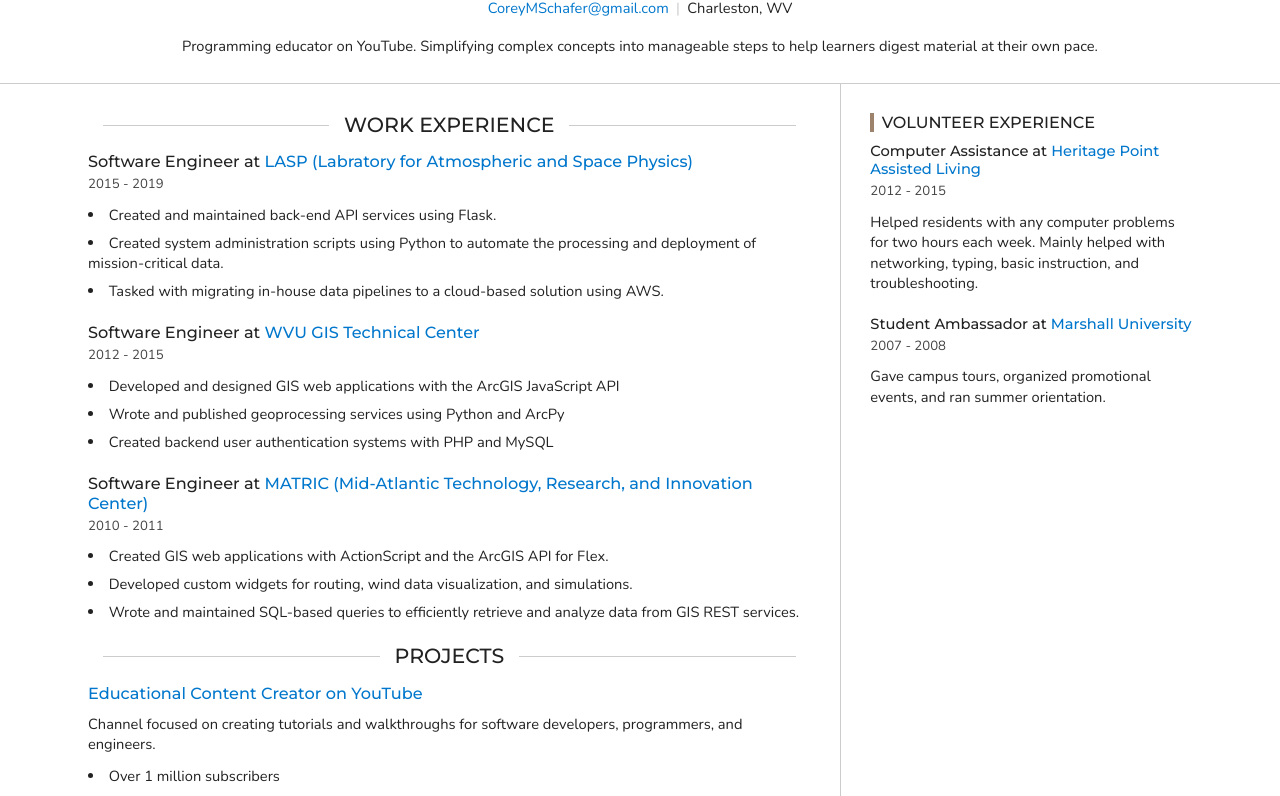
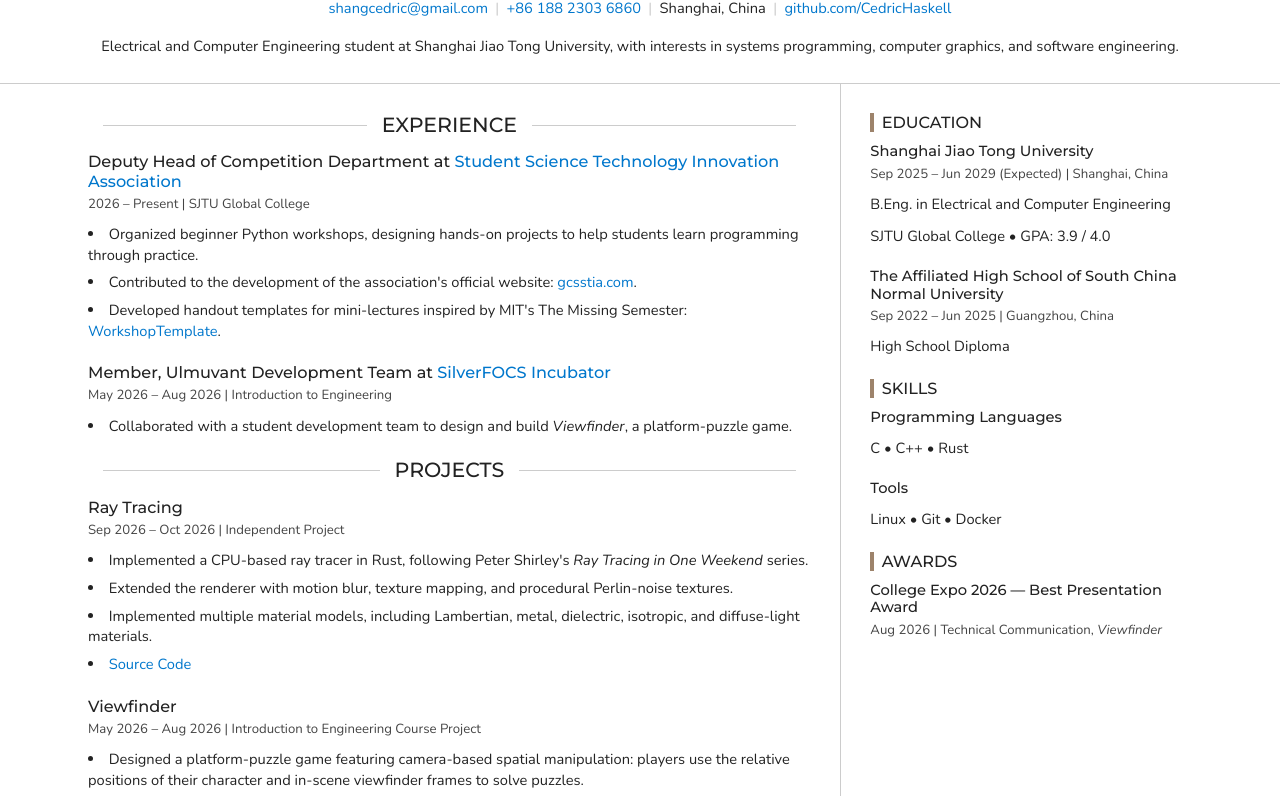
Before and after one commit to CedricHaskell/cedrichaskell.github.io, a plain HTML site: page index.html in a window 1280 px wide. Shown: the part 93-889 px from the top of the page. Drawn offline with nearby package versions, Linux system fonts and the light colour scheme.

Commit message:
modify content

```diff
--- a/index.html
+++ b/index.html
@@ -5,24 +5,16 @@
     <meta name="viewport" content="width=device-width, initial-scale=1">
 
     <!-- Site Info -->
-    <title>Corey Schafer - Resume</title>
-    <meta name="description" content="Corey Schafer - Programming educator on YouTube. Simplifying complex concepts into manageable steps to help learners digest material at their own pace.">
-    <meta name="author" content="Corey Schafer">
+    <title>Yujie Shang - Resume</title>
+    <meta name="description" content="Yujie Shang - Electrical and Computer Engineering student at Shanghai Jiao Tong University. Interested in systems programming, computer graphics, and software engineering.">
+    <meta name="author" content="Yujie Shang">
 
-    <!-- Open Graph Tags: The title of the page for social media sharing. It can match the title tag or be more descriptive. -->
-    <meta property="og:title" content="Corey Schafer">
-
-    <!-- Open Graph Tags: Typically set to "website" for static sites or "article" for content-heavy pages. -->
+    <!-- Open Graph Tags -->
+    <meta property="og:title" content="Yujie Shang">
     <meta property="og:type" content="website">
-
-    <!-- Open Graph Tags: The URL of the page, used to ensure link previews resolve to the correct page. -->
     <meta property="og:url" content="/resume.html">
-
-    <!-- Open Graph Tags: URL of an image that represents the page. Useful for link previews. -->
     <meta property="og:image" content="/portfolio_media/profile.jpg">
-
-    <!-- Open Graph Tags: Provides an alternative text for the image to improve accessibility. -->
-    <meta property="og:image:alt" content="Corey Schafer Profile Image">
+    <meta property="og:image:alt" content="Yujie Shang Profile Image">
 
     <!-- Preconnect for Google Fonts -->
     <link rel="preconnect" href="https://fonts.googleapis.com">
@@ -50,9 +42,6 @@
 
     <!-- Web app manifest for Progressive Web Apps -->
     <link rel="manifest" href="/site.webmanifest">
-
-    <!-- Content Security Policy: Uncomment to enhance security by restricting where content can be loaded from (useful for preventing certain attacks like XSS). Update if adding external sources (e.g., Google Fonts, Bootstrap CDN, analytics, etc). -->
-    <!-- <meta http-equiv="Content-Security-Policy" content=" default-src 'self'; script-src 'self' code.jquery.com; style-src 'self' fonts.googleapis.com; font-src fonts.gstatic.com; img-src 'self' images.examplecdn.com; "> -->
   </head>
 
   <body>
@@ -60,21 +49,27 @@
       <div class="container">
         <div class="header-top flex-responsive">
           <div class="header-info">
-            <h1>Corey Schafer</h1>
+            <h1>Yujie Shang</h1>
 
             <address>
               <ul class="inline-list flex-responsive">
-
                 <li>
-                      <a href="mailto:CoreyMSchafer@gmail.com">CoreyMSchafer@gmail.com</a>
+                  <a href="mailto:shangcedric@gmail.com">shangcedric@gmail.com</a>
                 </li>
-
-
-                  <li>Charleston, WV</li>
+                <li>
+                  <a href="tel:+8618823036860">+86 188 2303 6860</a>
+                </li>
+                <li>Shanghai, China</li>
+                <li>
+                  <a href="https://github.com/CedricHaskell">github.com/CedricHaskell</a>
+                </li>
               </ul>
             </address>
 
-            <p class="header-summary">Programming educator on YouTube. Simplifying complex concepts into manageable steps to help learners digest material at their own pace.</p>
+            <p class="header-summary">
+              Electrical and Computer Engineering student at Shanghai Jiao Tong University,
+              with interests in systems programming, computer graphics, and software engineering.
+            </p>
           </div>
         </div>
       </div>
@@ -85,80 +80,78 @@
         <main>
 
           <section>
-              <h2 class="section-heading">Work Experience</h2>
+            <h2 class="section-heading">Experience</h2>
 
             <section>
               <h3>
-
-                      Software Engineer at <a href="https://lasp.colorado.edu/">LASP (Labratory for Atmospheric and Space Physics)</a>
-
+                Deputy Head of Competition Department at
+                <a href="https://gcsstia.com/">Student Science Technology Innovation Association</a>
               </h3>
 
-                    <p class="section-label">2015 - 2019</p>
-
-
+              <p class="section-label">2026 – Present | SJTU Global College</p>
 
               <ul>
-                      <li>Created and maintained back-end API services using Flask.</li><li>Created system administration scripts using Python to automate the processing and deployment of mission-critical data.</li><li>Tasked with migrating in-house data pipelines to a cloud-based solution using AWS.</li>
+                <li>Organized beginner Python workshops, designing hands-on projects to help students learn programming through practice.</li>
+                <li>Contributed to the development of the association's official website: <a href="https://gcsstia.com/">gcsstia.com</a>.</li>
+                <li>Developed handout templates for mini-lectures inspired by MIT's The Missing Semester: <a href="https://cedrichaskell.github.io/WorkshopTemplate/">WorkshopTemplate</a>.</li>
               </ul>
-
             </section>
 
             <section>
               <h3>
-
-                      Software Engineer at <a href="https://wvgis.wvu.edu/">WVU GIS Technical Center</a>
-
+                Member, Ulmuvant Development Team at
+                <a href="#">SilverFOCS Incubator</a>
               </h3>
 
-                    <p class="section-label">2012 - 2015</p>
-
-
+              <p class="section-label">May 2026 – Aug 2026 | Introduction to Engineering</p>
 
               <ul>
-                      <li>Developed and designed GIS web applications with the ArcGIS JavaScript API</li><li>Wrote and published geoprocessing services using Python and ArcPy</li><li>Created backend user authentication systems with PHP and MySQL</li>
+                <li>Collaborated with a student development team to design and build <em>Viewfinder</em>, a platform-puzzle game.</li>
               </ul>
-
             </section>
-
-                <section>
-                  <h3>
-
-                      Software Engineer at <a href="https://www.matricinnovates.com/">MATRIC (Mid-Atlantic Technology, Research, and Innovation Center)</a>
-
-                  </h3>
-
-                    <p class="section-label">2010 - 2011</p>
-
-
-
-                    <ul>
-                      <li>Created GIS web applications with ActionScript and the ArcGIS API for Flex.</li><li>Developed custom widgets for routing, wind data visualization, and simulations.</li><li>Wrote and maintained SQL-based queries to efficiently retrieve and analyze data from GIS REST services.</li>
-                    </ul>
-
           </section>
-
-            </section>
-
-
 
           <section>
             <h2 class="section-heading">Projects</h2>
 
             <section>
-                  <h3>
+              <h3>Ray Tracing</h3>
 
-                      <a href="https://youtube.com/c/coreyms">Educational Content Creator on YouTube</a>
-
-                  </h3>
-                  <p>Channel focused on creating tutorials and walkthroughs for software developers, programmers, and engineers.</p>
+              <p class="section-label">Sep 2026 – Oct 2026 | Independent Project</p>
 
               <ul>
-                      <li>Over 1 million subscribers</li><li>Over 100 million views</li>
+                <li>Implemented a CPU-based ray tracer in Rust, following Peter Shirley's <em>Ray Tracing in One Weekend</em> series.</li>
+                <li>Extended the renderer with motion blur, texture mapping, and procedural Perlin-noise textures.</li>
+                <li>Implemented multiple material models, including Lambertian, metal, dielectric, isotropic, and diffuse-light materials.</li>
+                <li><a href="https://github.com/Trilobit-coder/RayTracing">Source Code</a></li>
               </ul>
-
             </section>
 
+            <section>
+              <h3>Viewfinder</h3>
+
+              <p class="section-label">May 2026 – Aug 2026 | Introduction to Engineering Course Project</p>
+
+              <ul>
+                <li>Designed a platform-puzzle game featuring camera-based spatial manipulation: players use the relative positions of their character and in-scene viewfinder frames to solve puzzles.</li>
+                <li>Implemented core gameplay logic and UI in Elm using the elm-Messenger framework.</li>
+                <li>
+                  <a href="https://focs.gc.sjtu.edu.cn/silverfocs/demo/2026/p2team07/">Live Demo</a>
+                  &bull;
+                  <a href="https://focs.gc.sjtu.edu.cn/silverfocs/elm-doc/2026/p2team07/packages/SilverFOCS-26/p2team07/latest/">Elm Documentation</a>
+                </li>
+              </ul>
+            </section>
+
+            <section>
+              <h3>OneCard</h3>
+
+              <p class="section-label">Sep 2025 – Nov 2025 | Introduction to Computing Course Project</p>
+
+              <ul>
+                <li>Designed and implemented a UNO-like terminal card game in C, using ASCII art for rendering.</li>
+              </ul>
+            </section>
           </section>
 
         </main>
@@ -166,37 +159,49 @@
         <!-- Sidebar Section -->
         <aside>
 
-
+          <section>
+            <h2 class="section-heading">Education</h2>
 
             <section>
-              <h2 class="section-heading">Volunteer Experience</h2>
+              <h3>Shanghai Jiao Tong University</h3>
 
-                <section>
-                  <h3>
+              <p class="section-label">Sep 2025 – Jun 2029 (Expected) | Shanghai, China</p>
 
-                      Computer Assistance at <a href="https://www.heritage-point.com/">Heritage Point Assisted Living</a>
-
-                  </h3>
-
-                    <p class="section-label">2012 - 2015</p>
-
-                  <p>Helped residents with any computer problems for two hours each week. Mainly helped with networking, typing, basic instruction, and troubleshooting.</p>
-
+              <p>B.Eng. in Electrical and Computer Engineering</p>
+              <p>SJTU Global College &bull; GPA: 3.9 / 4.0</p>
             </section>
 
             <section>
-                  <h3>
+              <h3>The Affiliated High School of South China Normal University</h3>
 
-                      Student Ambassador at <a href="https://marshall.edu">Marshall University</a>
+              <p class="section-label">Sep 2022 – Jun 2025 | Guangzhou, China</p>
 
-                  </h3>
-
-                    <p class="section-label">2007 - 2008</p>
-
-                  <p>Gave campus tours, organized promotional events, and ran summer orientation.</p>
-
+              <p>High School Diploma</p>
+            </section>
           </section>
 
+          <section>
+            <h2 class="section-heading">Skills</h2>
+
+            <section>
+              <h3>Programming Languages</h3>
+              <p>C &bull; C++ &bull; Rust</p>
+            </section>
+
+            <section>
+              <h3>Tools</h3>
+              <p>Linux &bull; Git &bull; Docker</p>
+            </section>
+          </section>
+
+          <section>
+            <h2 class="section-heading">Awards</h2>
+
+            <section>
+              <h3>College Expo 2026 — Best Presentation Award</h3>
+
+              <p class="section-label">Aug 2026 | Technical Communication, <em>Viewfinder</em></p>
+            </section>
           </section>
 
         </aside>
```
Lines whose indentation alone changed are shown as unchanged.
